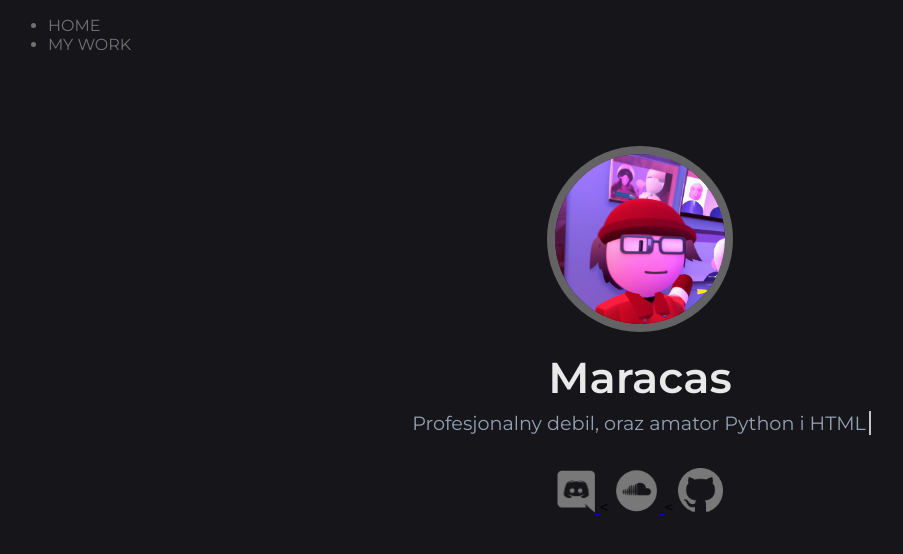
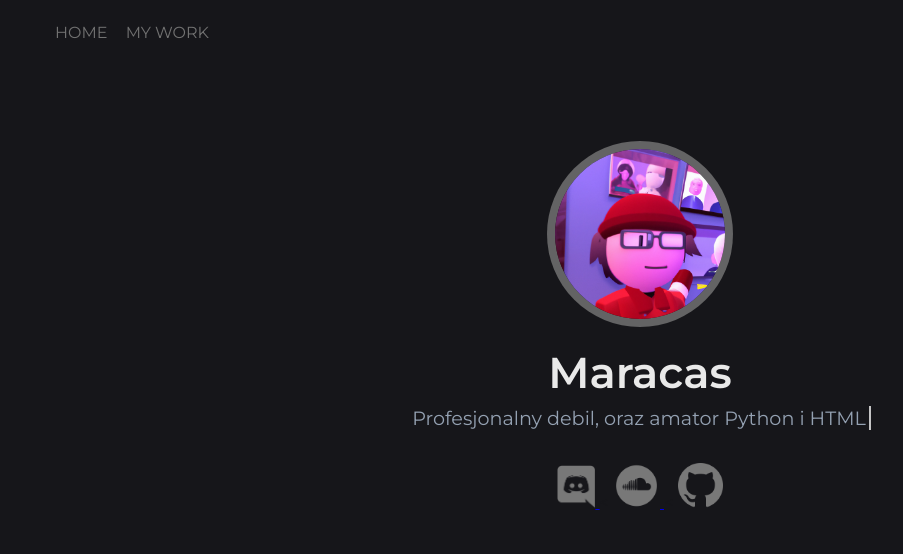
Before and after one commit to Srijajum/portfolio, a plain HTML site: page index.html in a window 1280 px wide. Shown: the whole page, without its empty margins (0-903 px from the left). Drawn offline with Linux system fonts and the light colour scheme.

Commit message:
Added my work page, added improvments to css and added fade in animation

```diff
--- a/css/animations.css
+++ b/css/animations.css
@@ -36,11 +36,11 @@
 /*fadein*/
 
 .fadein {
-  animation: fadeIn 0.3s;
-  -webkit-animation: fadeIn 0.3s;
-  -moz-animation: fadeIn 0.3s;
-  -o-animation: fadeIn 0.3s;
-  -ms-animation: fadeIn 0.3s;
+  animation: fadeIn 0.31s;
+  -webkit-animation: fadeIn 0.31s;
+  -moz-animation: fadeIn 0.31s;
+  -o-animation: fadeIn 0.31s;
+  -ms-animation: fadeIn 0.31s;
 }
 
 @keyframes fadeIn {
--- a/css/main.css
+++ b/css/main.css
@@ -36,3 +36,12 @@ footer {
     margin: 0 auto;
     text-align: center;
 }
+ul.headerlist>li {
+    display: inline-block;
+    padding: 7px;
+
+}
+.nostyle {
+    text-decoration: inherit;
+    color: inherit;
+}
--- a/index.html
+++ b/index.html
@@ -7,9 +7,9 @@
     </head>
     <body class="fadein">
         <header>
-            <ul>
-                <li>HOME</li>
-                <li>MY WORK</li>
+            <ul class="headerlist hederlists">
+                <li><a href="index.html" class="nostyle">HOME</a></li>
+                <li><a href="portfolio.html" class="nostyle">MY WORK</a></li>
             </ul>
         </header>
         <br>
@@ -28,11 +28,11 @@
             <a href="https://discords.com/bio/p/03754b94-12b5-e0ee-4b80-3730e629861e">
               <img src="Images/discord.png" width="38" height="43">
             </a>
-            &lt;
+            <span style="color:#16161a;">&lt;</span>
             <a href="https://soundcloud.com/amatela">
                <img src="Images/soundcloud.png" width="47" height="47">
             </a>
-            &lt
+            <span style="color:#16161a;">&lt;</span>
             <a href="https://github.com/Srijajum">
                 <img src="Images/github.png" width="45" height="45">
             </a>
--- /dev/null
+++ b/portfolio.html
@@ -0,0 +1,30 @@
+<!DOCTYPE html>
+<html>
+    <head>
+        <title>my work</title>
+        <link rel="stylesheet" href="css/animations.css"/>
+        <link rel="stylesheet" href="css/main.css"/>
+    </head>
+    <body class="fadein">
+        <header>
+            <ul class="headerlist hederlists">
+                <li><a href="index.html" class="nostyle">HOME</a></li>
+                <li><a href="portfolio.html" class="nostyle">MY WORK</a></li>
+            </ul>
+        </header>
+        <br>
+        <br>
+        <br> <!--I'M SO SO SORRY FOR THIS-->
+        <br>
+        <section>
+            <h1 class="page-header center" style=font-size:270%;>MUSIC</h1>
+            <br>
+            <h2 class="page-header center">LO-FI</h2>
+            <br>
+            <iframe class="center" width="30%" height="166" scrolling="no" frameborder="no" allow="autoplay" src="https://w.soundcloud.com/player/?url=https%3A//api.soundcloud.com/tracks/1298856934&color=%23787878&auto_play=true&hide_related=false&show_comments=true&show_user=true&show_reposts=false&show_teaser=true"></iframe><div style="font-size: 10px; color: #cccccc;line-break: anywhere;word-break: normal;overflow: hidden;white-space: nowrap;text-overflow: ellipsis; font-family: Interstate,Lucida Grande,Lucida Sans Unicode,Lucida Sans,Garuda,Verdana,Tahoma,sans-serif;font-weight: 100;"><a href="https://soundcloud.com/amatela" title="wodogłowie" target="_blank" style="color: #cccccc; text-decoration: none;">wodogłowie</a> · <a href="https://soundcloud.com/amatela/rhtymicfrequencies" title="Rhtymic Frequencies" target="_blank" style="color: #cccccc; text-decoration: none;">Rhtymic Frequencies</a></div>
+            <br>
+            <iframe class="center" width="30%" height="166" scrolling="no" frameborder="no" allow="autoplay" src="https://w.soundcloud.com/player/?url=https%3A//api.soundcloud.com/tracks/1304361451&color=%23787878&auto_play=true&hide_related=false&show_comments=true&show_user=true&show_reposts=false&show_teaser=true"></iframe><div style="font-size: 10px; color: #cccccc;line-break: anywhere;word-break: normal;overflow: hidden;white-space: nowrap;text-overflow: ellipsis; font-family: Interstate,Lucida Grande,Lucida Sans Unicode,Lucida Sans,Garuda,Verdana,Tahoma,sans-serif;font-weight: 100;"><a href="https://soundcloud.com/amatela" title="wodogłowie" target="_blank" style="color: #cccccc; text-decoration: none;">wodogłowie</a> · <a href="https://soundcloud.com/amatela/inserttracknamehere" title="*INSERT TRACK NAME HERE*" target="_blank" style="color: #cccccc; text-decoration: none;">*INSERT TRACK NAME HERE*</a></div>
+        </section>
+
+    </body>
+</html>
```
